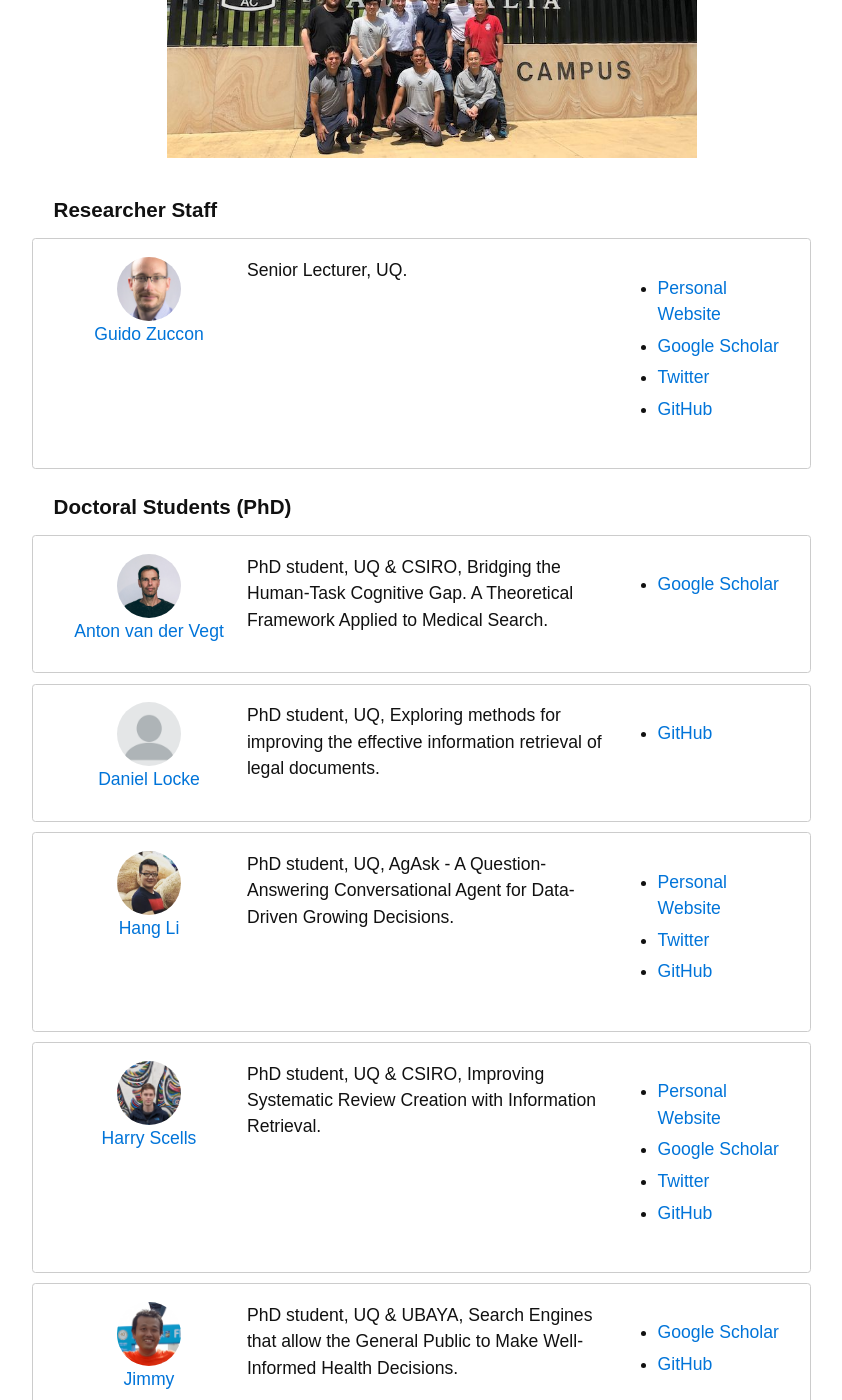
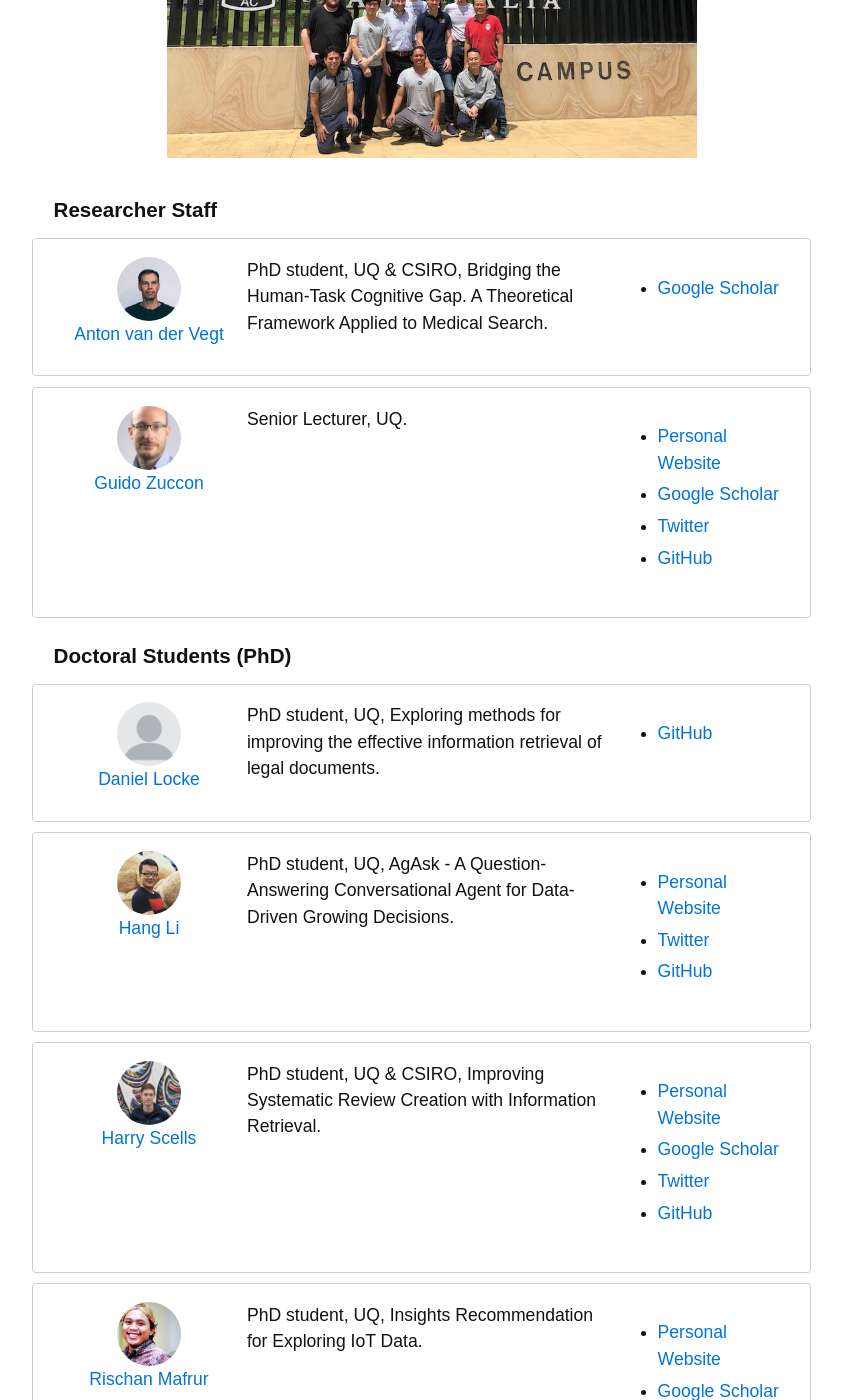
Before and after one commit to ielab/ielab.github.io, a Jekyll site: the page built from index.md, in a window 1280 px wide and 1400 px high, scrolled down 2724 px. Shown: the whole window, without its empty margins (309-1151 px from the left). Built offline with Jekyll 4.4.1, drawn with Linux system fonts in a browser that asks for light colours; our own code applies the rules of GitHub Pages for plain Markdown files; comment, search, counter and statistics services are not loaded; some of the changed text lies outside the part shown.

Commit message:
Create alumni person type (Resolve #7).

```diff
--- a/_people/jimmy.md
+++ b/_people/jimmy.md
@@ -5,6 +5,6 @@
 website:
 image: /images/jimmy-finish-gc-crop.jpg
 scholar: //scholar.google.com.au/citations?user=jCAGJSsAAAAJ&hl=en
-role: phd
+role: alumni
 description: PhD student, UQ & UBAYA, Search Engines that allow the General Public to Make Well-Informed Health Decisions.
 ---
--- a/index.md
+++ b/index.md
@@ -56,7 +56,7 @@
 
 <div class="flex">
 {% for person in site.people %}
-{% if person.role == "staff" %}
+{% if person.role contains "staff" %}
 <div class="flex one four-600 card" style="padding: 1em;">
     <div>
         <div style="width: 64px; height: 64px; margin:auto; display:block">
@@ -94,7 +94,45 @@
 
 <div class="flex">
 {% for person in site.people %}
-{% if person.role == "phd" %}
+{% if person.role contains "phd" %}
+<div class="flex one four-600 card" style="padding: 1em;">
+    <div>
+        <div style="width: 64px; height: 64px; margin:auto; display:block">
+            {% if person.image == nil %}
+            <img src="/images/blank-profile-picture.png" style="max-height: 100%; width: 100%; border-radius:50%; object-fit: cover">
+            {% else %}
+            <img src="{{ person.image }}" style="max-height: 100%; width: 100%; border-radius:50%; object-fit: cover">
+            {% endif %}
+        </div>
+        <a href="{{ person.id }}" style="text-align:center; display:block">{{ person.name }}</a>
+    </div>
+    <div class="full half-600">{{ person.description }}</div>
+    <div>
+        <ul>
+            {% if person.website != nil %}
+            <li><a href="{{ person.website }}">Personal Website</a></li>
+            {% endif %}
+            {% if person.scholar != nil %}
+            <li><a href="{{ person.scholar }}">Google Scholar</a></li>
+            {% endif %}
+            {% if person.twitter != nil %}
+            <li><a href="{{ person.twitter }}">Twitter</a></li>
+            {% endif %}
+            {% if person.github != nil %}
+            <li><a href="{{ person.github }}">GitHub</a></li>
+            {% endif %}
+        </ul>
+    </div>
+</div>
+{% endif %}
+{% endfor %}
+</div>
+
+### Alumni
+
+<div class="flex">
+{% for person in site.people %}
+{% if person.role contains "alumni" %}
 <div class="flex one four-600 card" style="padding: 1em;">
     <div>
         <div style="width: 64px; height: 64px; margin:auto; display:block">
@@ -132,7 +170,7 @@
 
 <div class="flex">
 {% for person in site.people %}
-{% if person.role == "external" %}
+{% if person.role contains "external" %}
 <div class="flex one four-600 card" style="padding: 1em;">
     <div>
         <div style="width: 64px; height: 64px; margin:auto; display:block">
```
Also changed, not shown: _people/anton-van-der-vegt.md (+2 -1 lines), _people/guido-zuccon.md (+1 -1 lines), _people/leif-azzopardi.md (+1 -1 lines), people.md (+14 -1 lines).
